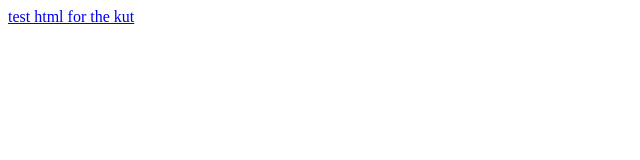
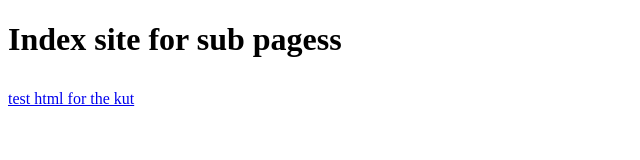
Before and after one commit to wpeti/testHtml, a plain HTML site: page index.html in a window 1280 px wide. Shown: the whole page, without its empty margins (0-640 px from the left). Drawn offline with Linux system fonts and the light colour scheme.

Commit message:
Update index.html

```diff
--- a/index.html
+++ b/index.html
@@ -1,7 +1,10 @@
 <!DOCTYPE html>
 <html>
-<title>Index site for sub pages</title>
 <head>
+<title>Index</title>
+</head>
 <body>
+	<h1 style="padding-bottom: 10px">Index site for sub pagess</h1>
 	<a href="https://wpeti.github.io/testHtml/kut.html">test html for the kut</a>
 </body>
+</html>
```
